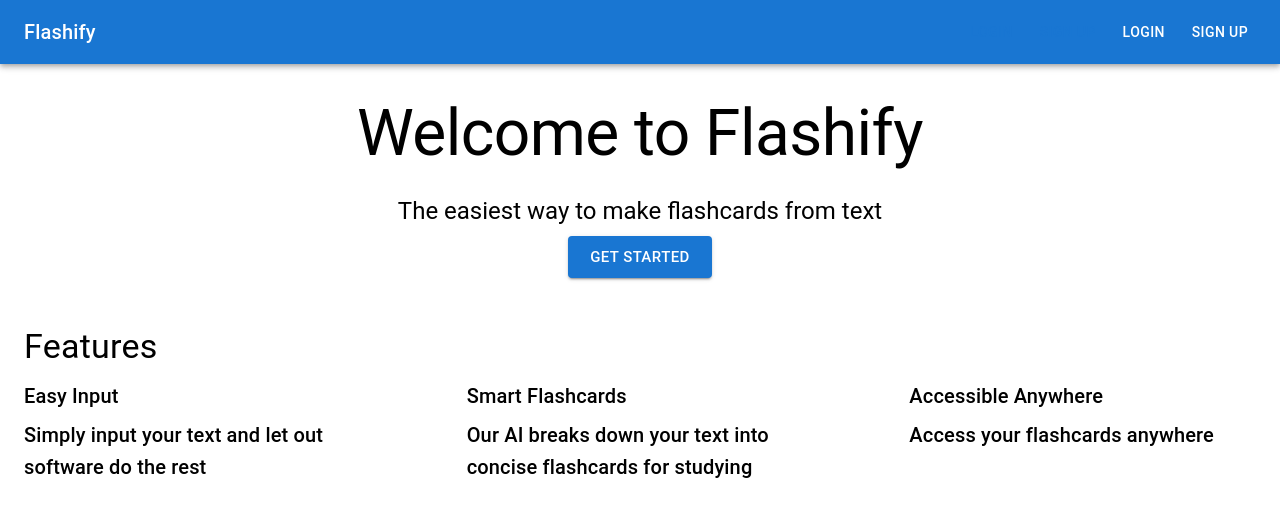
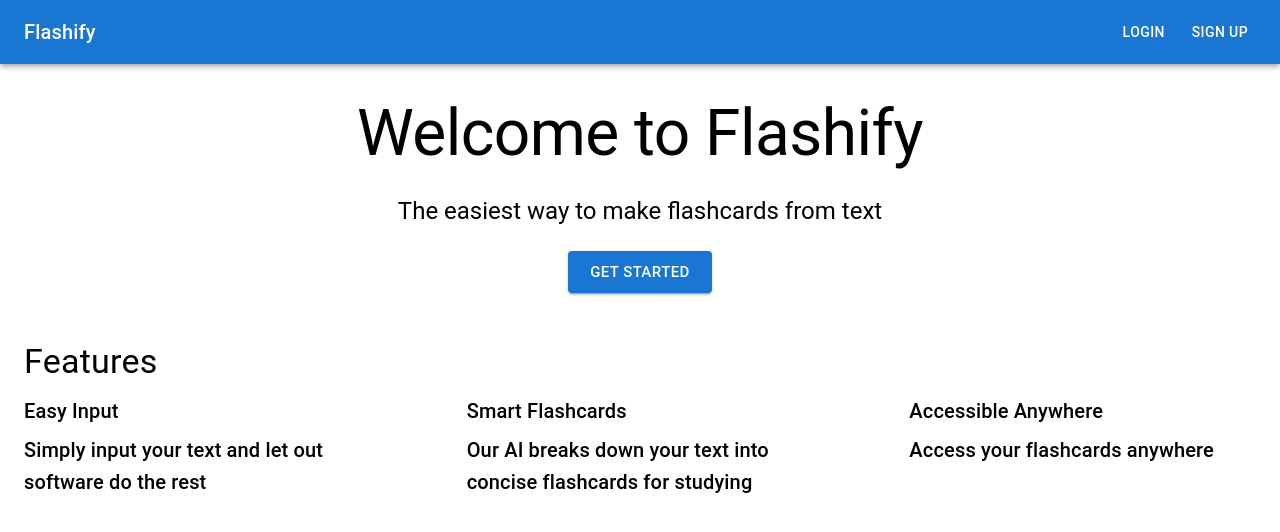
Before and after one commit to gutsyguy/flashcards, a Next.js app: page / in a window 1280 px wide. Shown: the top 532 px of the page. Built offline with nearby package versions, Linux system fonts and the light colour scheme; no server answers.

Commit message:
updates to UI

```diff
--- a/app/flashcard/page.js
+++ b/app/flashcard/page.js
@@ -3,6 +3,7 @@ import { useUser } from "@clerk/nextjs";
 import { useEffect, useState } from "react";
 import { collection, doc, getDoc, getDocs } from "firebase/firestore";
 // import Flashcard from "../../components/Flashcards";
+// import Flashcards from "../../components/Flashcards";
 import Flashcards from "../../components/Flashcards";
 import { db } from "../../firebase";
 import { useSearchParams } from "next/navigation";
--- a/app/generate/page.js
+++ b/app/generate/page.js
@@ -23,6 +23,7 @@ import {
   DialogContentText,
   DialogActions,
 } from "@mui/material";
+// import Flashcards from "../../components/Flashcards";
 import Flashcards from "../../components/Flashcards";
 
 const Generate = () => {
--- a/app/layout.js
+++ b/app/layout.js
@@ -1,6 +1,7 @@
 import { Inter } from "next/font/google";
 import { ClerkProvider } from "@clerk/nextjs";
 import { Analytics } from "@vercel/analytics/react";
+// import Header from "../components/Header";
 import Header from "../components/Header";
 import "./globals.css";
 
--- a/app/page.js
+++ b/app/page.js
@@ -72,7 +72,12 @@ export default function Home() {
           {"  "} The easiest way to make flashcards from text
         </Typography>
         <Link href="/generate">
-          <Button size="large" variant="contained" color="primary">
+          <Button
+            size="large"
+            style={{ marginTop: "15px" }}
+            variant="contained"
+            color="primary"
+          >
             Get Started
           </Button>
         </Link>
--- a/app/sign-in/[[...sign-in]]/page.js
+++ b/app/sign-in/[[...sign-in]]/page.js
@@ -19,7 +19,6 @@ const SignUpPage = () => {
         alignItems="center"
         justifyContent="center"
       >
-        <Typography variant="h4">Sign In</Typography>
         <SignIn />
       </Box>
     </Container>
--- a/components/Header.tsx
+++ b/components/Header.jsx
@@ -1,9 +1,11 @@
 import { SignedIn, SignedOut } from "@clerk/nextjs";
-// import Link from "next/link";
 import { AppBar, Button, Link, Toolbar, Typography } from "@mui/material";
 import React from "react";
+import { UserButton } from "@clerk/nextjs";
+
 
 const Header = () => {
+
   return (
     <AppBar position="static">
       <Toolbar sx={{ display: "flex", justifyContent: "space-between" }}>
@@ -15,12 +17,12 @@ const Header = () => {
 
         <div style={{ display: "flex", gap: "8px" }}>
           <SignedOut>
-            <Link href="/sign-in">
+            {/* <Link href="/sign-in">
               <Button color="inherit">Login</Button>
             </Link>
             <Link href="/sign-up">
               <Button color="inherit">Sign Up</Button>
-            </Link>
+            </Link> */}
 
             <Link
               href="/sign-in"
@@ -51,6 +53,9 @@ const Header = () => {
             >
               <Button color="inherit">Generate</Button>
             </Link>
+
+
+
             <Link
               href="/flashcards"
               style={{
@@ -60,7 +65,10 @@ const Header = () => {
             >
               <Button color="inherit">View</Button>
             </Link>
-          </SignedIn>
+
+            <UserButton afterSignOutUrl="/" />
+
+                      </SignedIn>
         </div>
       </Toolbar>
     </AppBar>
--- a/tsconfig.json
+++ b/tsconfig.json
@@ -27,7 +27,7 @@
     ".next/types/**/*.ts",
     "**/*.ts",
     "**/*.tsx"
-  ],
+, "components/Flashcards.jsx", "components/Header.jsx", "app/sign-out/[[...sign-out]]/page.js"  ],
   "exclude": [
     "node_modules"
   ]
```
Also changed, not shown: app/api/generate/route.js (+1 -2 lines), app/sign-out/[[...sign-out]]/page.js (added, +31 -0 lines), components/Flashcards.jsx (renamed from components/Flashcards.tsx).
